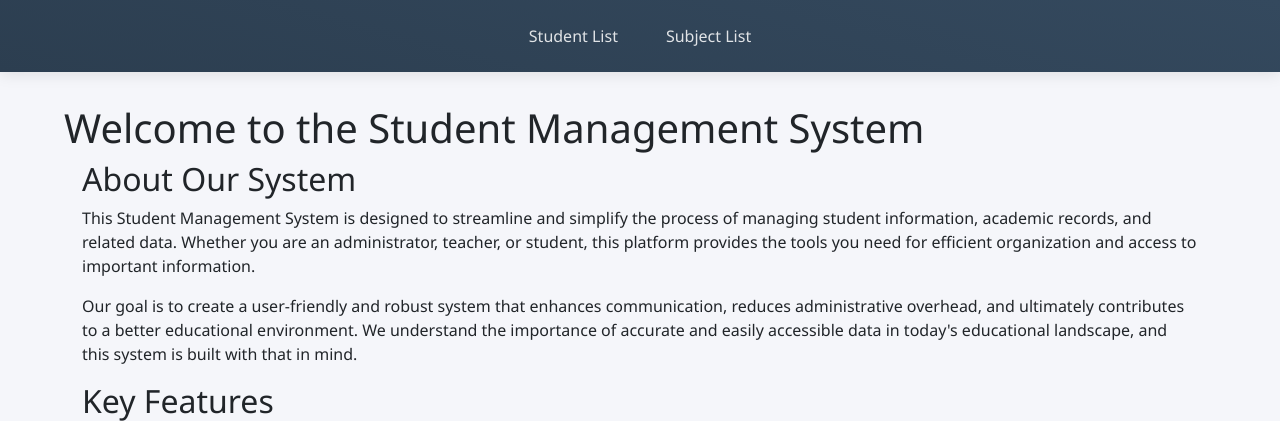
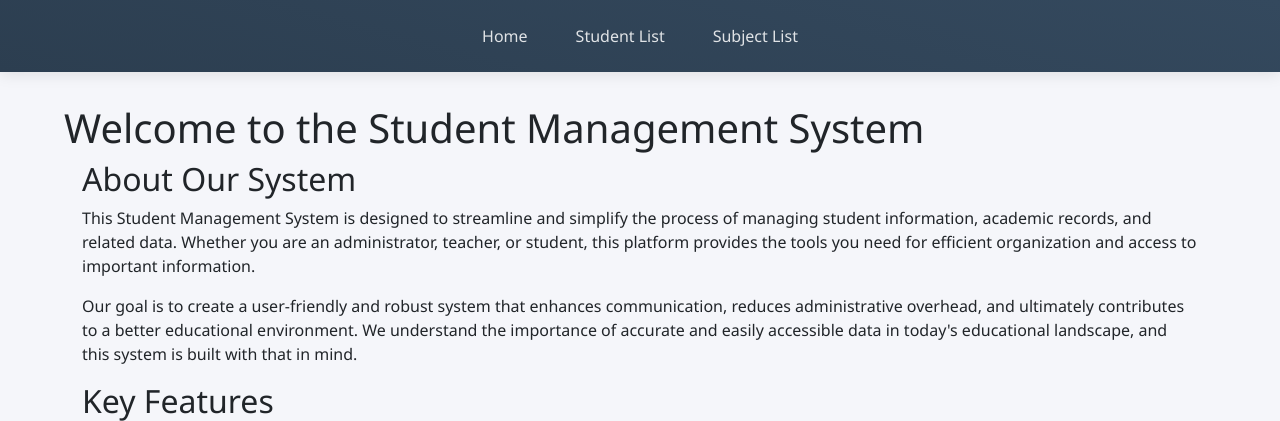
Before and after one commit to Filip2k03/student_management-with-django, a Django app: page / in a window 1280 px wide. Shown: the top 421 px of the page. Run offline with Django 5.2, Linux system fonts and the light colour scheme; some libraries are stand-ins or nearby versions.

Commit message:
add home

```diff
--- a/templates/base.html
+++ b/templates/base.html
@@ -84,6 +84,10 @@
     <nav class="container-main">
       <ul class="nav nav-pills justify-content-center">
         <li class="nav-item">
+          <a class="nav-link {% if request.resolver_match.url_name == 'subject_list' %}active{% endif %}"
+             href="{% url 'index' %}">Home</a>
+        </li>
+        <li class="nav-item">
           <a class="nav-link {% if request.resolver_match.url_name == 'student_list' %}active{% endif %}"
              href="{% url 'student_list' %}">Student List</a>
         </li>
```
